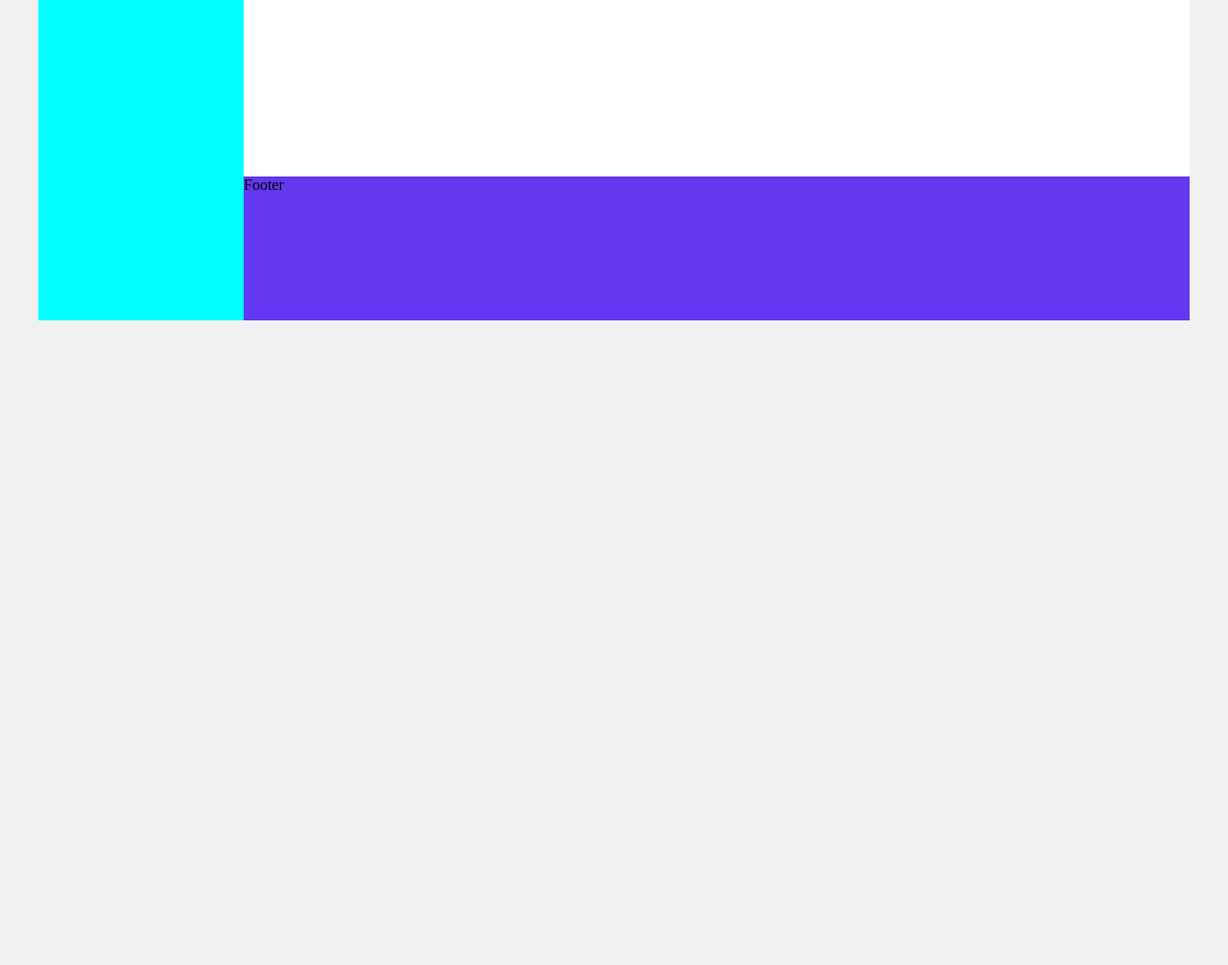
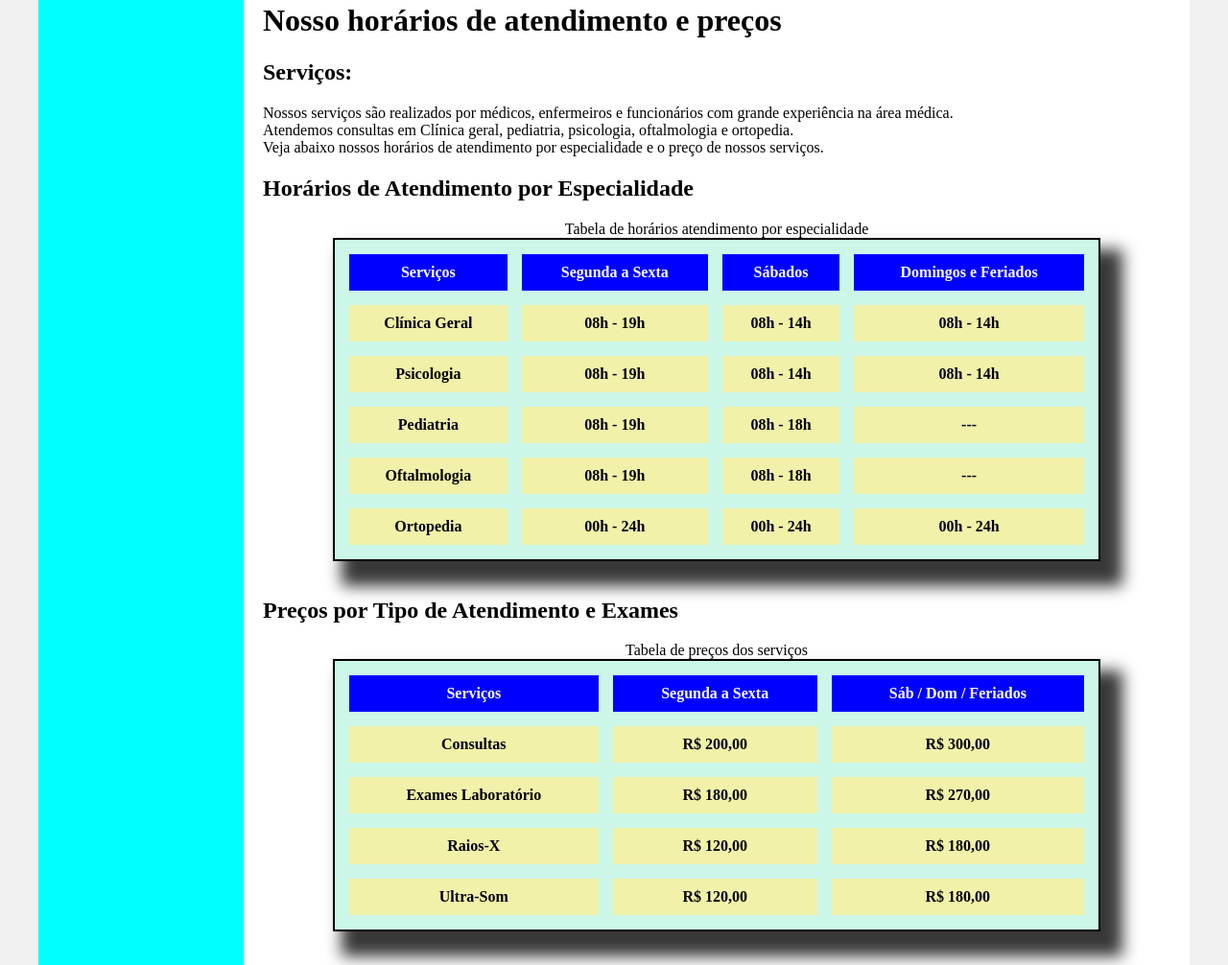
Before and after one commit to alxmart/Clinica-Medica, a plain HTML site: page horario.html in a window 1280 px wide. Shown: the part 306-1312 px from the top of the page at 96% size. Before the commit the page ends 800 px from the top, so only its background shows below. Drawn offline with Linux system fonts and the light colour scheme.

Commit message:
Created "horario" page and table styles add to styles.css

```diff
--- a/horario.html
+++ b/horario.html
@@ -19,16 +19,132 @@
 
     </div>
 
-    <div class="main">
+  <div class="main">
 
-      <div class="header">
-        Header
+    <div class="header">
         <!-- Aqui vai o seu header -->
-      </div>
+      <img title="Relogio" alt="Imagem de um relogio de parede"
+             src="images/clock_vintage_old_clock.jpg"  />
+    </div>
 
-      <div class="content">
+
+    <div class="content">
         Content
         <!-- Aqui vai o seu conteúdo -->
+      <h1>Nosso horários de atendimento e preços</h1>
+
+      <h2>Serviços:</h2>
+      <p> Nossos serviços são realizados por médicos, enfermeiros e funcionários com
+          grande experiência na área médica.<br>
+            Atendemos consultas em Clínica geral, pediatria, psicologia, oftalmologia
+            e ortopedia.<br>
+            Veja abaixo nossos horários de atendimento por especialidade e o preço de
+            nossos serviços.<br>
+      <h2>Horários de Atendimento por Especialidade</h2>
+
+      <table width="800" align="center" cellspacing="15" cellpadding="10"
+             summary="Tabela com origens, destino e dias do pacote" >
+
+        <caption>Tabela de horários atendimento por especialidade</caption>
+
+        <thead>
+          <tr>
+            <th>Serviços</th>
+            <th>Segunda a Sexta</th>
+            <th>Sábados</th>
+            <th>Domingos e Feriados</th>
+          </tr>
+        </thead>
+
+      <tbody>
+
+          <tr>
+            <td>Clínica Geral</td>
+            <td>08h - 19h</td>
+            <td>08h - 14h</td>
+            <td>08h - 14h</td>
+          </tr>
+
+          <tr>
+            <td>Psicologia</td>
+            <td>08h - 19h</td>
+            <td>08h - 14h</td>
+            <td>08h - 14h</td>
+          </tr>
+
+          <tr>
+            <td>Pediatria</td>
+            <td>08h - 19h</td>
+            <td>08h - 18h</td>
+            <td> --- </td>
+          </tr>
+
+          <tr>
+            <td>Oftalmologia</td>
+            <td>08h - 19h</td>
+            <td>08h - 18h</td>
+            <td> --- </td>
+          </tr>
+
+          <tr>
+            <td>Ortopedia</td>
+            <td>00h - 24h</td>
+            <td>00h - 24h</td>
+            <td>00h - 24h</td>
+          </tr>
+        </tbody>
+      </table>
+  <br>
+
+  <h2>Preços por Tipo de Atendimento e Exames </h2>
+
+  <table width="800" align="center" cellspacing="15" cellpadding="10"
+  summary="Tabela contendo os preços dos serviços" >
+
+<caption>Tabela de preços dos serviços</caption>
+
+<thead>
+<tr>
+ <th>Serviços</th>
+ <th>Segunda a Sexta</th>
+ <th>Sáb / Dom / Feriados</th>
+</tr>
+</thead>
+
+<tbody>
+
+<tr>
+ <td>Consultas</td>
+ <td>R$ 200,00</td>
+ <td>R$ 300,00</td>
+</tr>
+
+<tr>
+ <td>Exames Laboratório</td>
+ <td>R$ 180,00</td>
+ <td>R$ 270,00</td>
+</tr>
+
+<tr>
+ <td>Raios-X</td>
+ <td>R$ 120,00</td>
+ <td>R$ 180,00</td>
+</tr>
+
+<tr>
+ <td>Ultra-Som</td>
+ <td>R$ 120,00</td>
+ <td>R$ 180,00</td>
+</tr>
+
+</tbody>
+</table>
+<br>
+
+
+
+
+
       </div>
 
       <div class="footer">
--- a/style.css
+++ b/style.css
@@ -42,3 +42,38 @@ body {
     background-color: rgb(99, 56, 240);
     min-height: 150px;
 }
+
+img {
+    display: block;
+    margin-left: auto;
+    margin-right: auto;
+    width: 400px;
+    height: 250px;
+  }
+
+  table {
+    border: solid 2px black;
+    background-color: rgb(204, 247, 232);
+
+    -webkit-box-shadow: 16px 19px 15px 7px rgba(0,0,0,0.78);
+      box-shadow: 16px 19px 15px 7px rgba(0,0,0,0.78);
+
+  }
+
+  table thead th {
+    background-color: blue;
+    color: white;
+  }
+
+  table tbody tr:hover td {
+    background-color: rgb(104, 244, 114);
+    cursor: pointer;
+  }
+
+
+  table tr {
+    background-color:  rgb(241, 241, 170);
+    color: black;
+    font-weight: bold;
+    text-align: center;
+  }
```
Also changed, not shown: images/clock_vintage_old_clock.jpg (added), images/hospital_emergency_room_entrance.jpg (added), images/pexels-pixabay-263402.jpg (added), images/telephone_technical_support_cisco.jpg (added).
